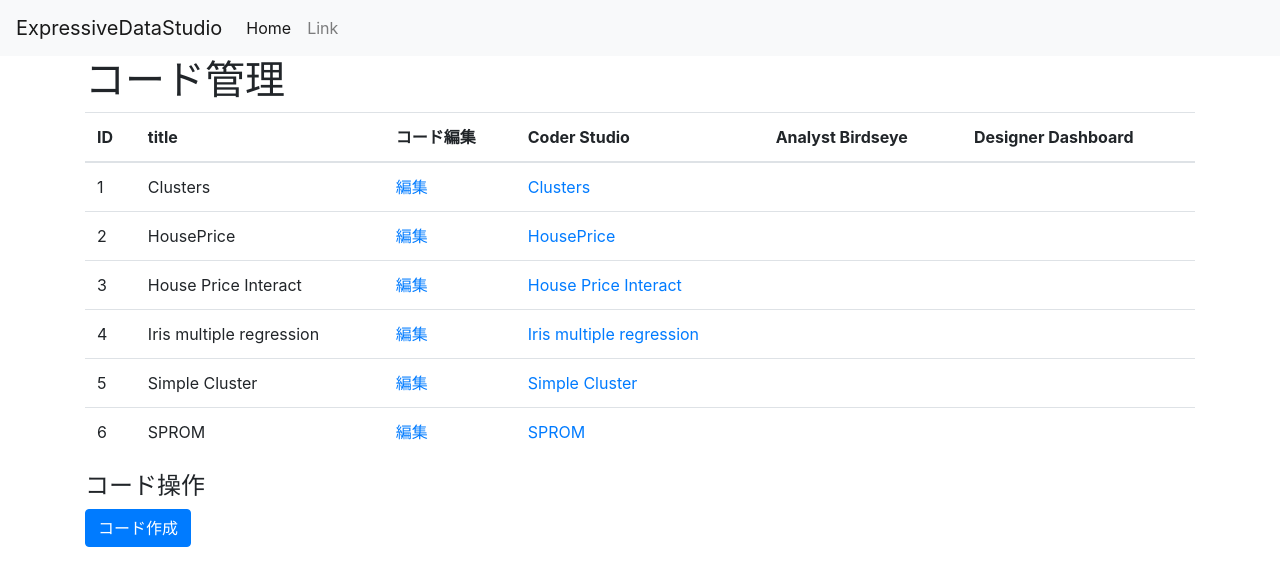
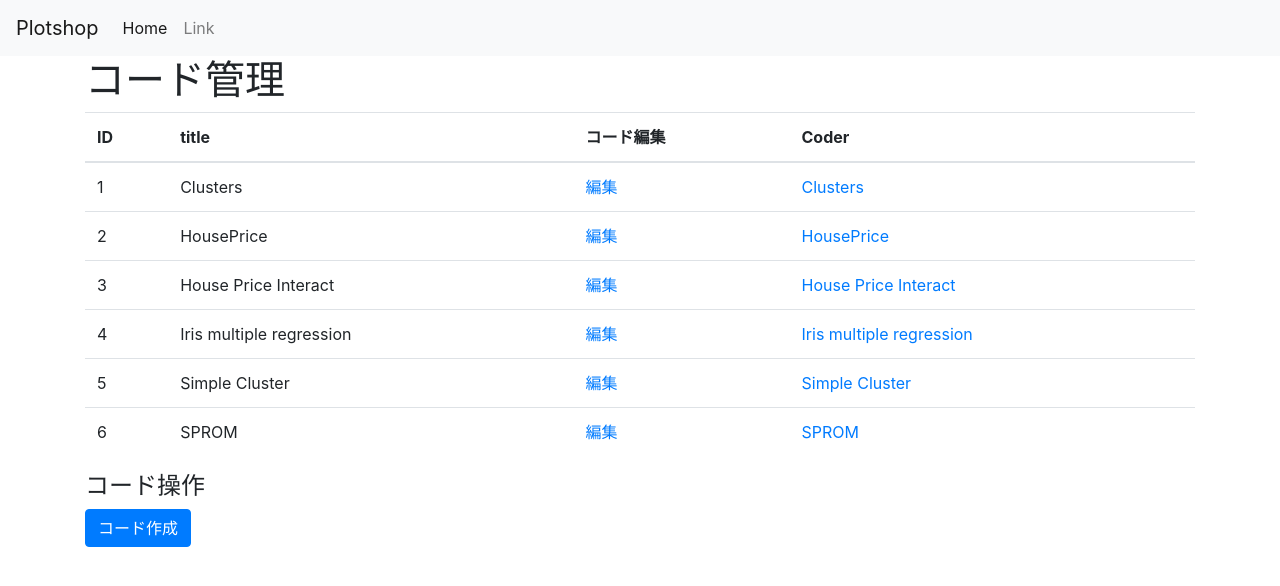
Before and after one commit to asai-kentaro/plotshop_server, a Django app: page /codeman/ in a window 1280 px wide. Shown: the top 586 px of the page. Run offline with Django 3.2, Linux system fonts and the light colour scheme; data comes from the database, SQL or seed files in the repository; some libraries are stand-ins or nearby versions.

Commit message:
update title

```diff
--- a/main_server/api/views.py
+++ b/main_server/api/views.py
@@ -1,3 +1,6 @@
+#
+# Code execution
+#
 import subprocess
 import sys
 import contextlib
--- a/main_server/codeman/templates/codeman/base.html
+++ b/main_server/codeman/templates/codeman/base.html
@@ -11,7 +11,7 @@
 
 <body>
   <nav class="navbar navbar-expand-lg navbar-light bg-light">
-    <a class="navbar-brand" href="/svc/">ExpressiveDataStudio</a>
+    <a class="navbar-brand" href="/svc/">Plotshop</a>
     <button class="navbar-toggler" type="button" data-toggle="collapse" data-target="#navbarSupportedContent" aria-controls="navbarSupportedContent" aria-expanded="false" aria-label="Toggle navigation">
       <span class="navbar-toggler-icon"></span>
     </button>
--- a/main_server/codeman/templates/codeman/code.html
+++ b/main_server/codeman/templates/codeman/code.html
@@ -18,13 +18,7 @@
         コード編集
       </th>
       <th>
-        Coder Studio
-      </th>
-      <th>
-        Analyst Birdseye
-      </th>
-      <th>
-        Designer Dashboard
+        Coder
       </th>
     </tr>
   </thead>
@@ -43,10 +37,6 @@
       <td>
         <a href="code/{{code.id}}/">{{code.title}}</a>
       </td>
-      <td>
-      </td>
-      <td>
-      </td>
     </tr>
     {% endfor %}
   </tbody>
--- a/main_server/codeman/views.py
+++ b/main_server/codeman/views.py
@@ -1,3 +1,6 @@
+#
+# Code management
+#
 from django.shortcuts import render, redirect
 from .forms import CodeElementForm
 from .models import CodeElement
--- a/main_server/dataman/templates/dataman/base.html
+++ b/main_server/dataman/templates/dataman/base.html
@@ -11,7 +11,7 @@
 
 <body>
   <nav class="navbar navbar-expand-lg navbar-light bg-light">
-    <a class="navbar-brand" href="/svc/">ExpressiveDataStudio</a>
+    <a class="navbar-brand" href="/svc/">Plotshop</a>
     <button class="navbar-toggler" type="button" data-toggle="collapse" data-target="#navbarSupportedContent" aria-controls="navbarSupportedContent" aria-expanded="false" aria-label="Toggle navigation">
       <span class="navbar-toggler-icon"></span>
     </button>
--- a/main_server/dataman/views.py
+++ b/main_server/dataman/views.py
@@ -1,3 +1,6 @@
+#
+# Data management
+#
 from django.shortcuts import render, redirect
 from django.http import JsonResponse
 from rest_framework.views import APIView
```
